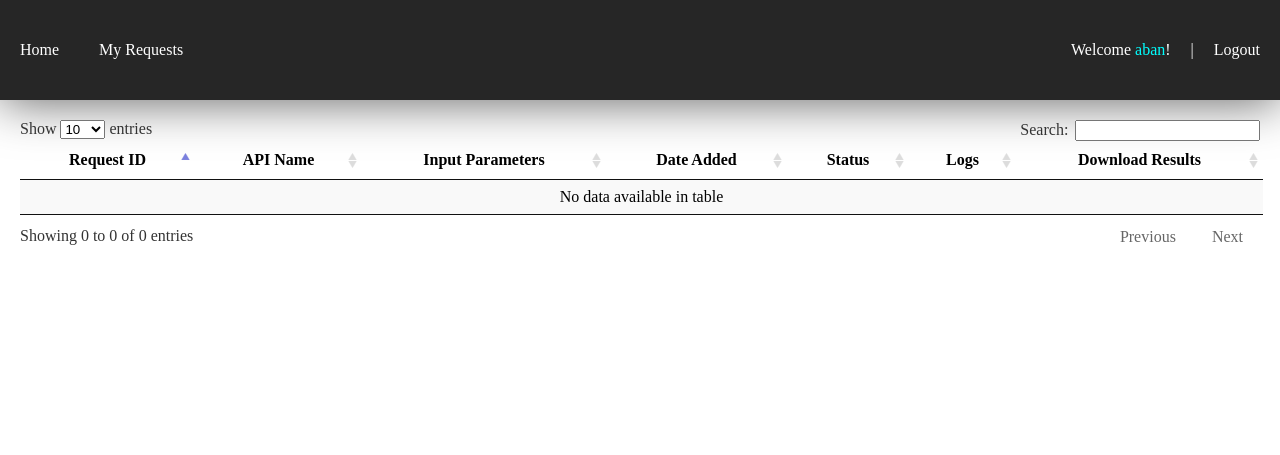
After one commit to shakibaniataha/script-manager, a Django app: page /requests/ in a window 1280 px wide. The commit adds this page. Shown: the top 455 px of the page. Run offline with Django 3.2, Linux system fonts and the light colour scheme; a user stored in the database is signed in; data that the repository does not hold is empty; parts of the project's set-up code (start-up, migrations or seed data) failed here and were passed over.

Commit message:
Basic functionality for adding requests and observing older requests (my requests)

```diff
--- a/main/forms.py
+++ b/main/forms.py
@@ -17,4 +17,4 @@ class RegisterForm(UserCreationForm):
 class AddRequestForm(forms.ModelForm):
     class Meta:
         model = Request
-        fields = ('input_params')
+        fields = ('input_params',)
--- a/main/urls.py
+++ b/main/urls.py
@@ -8,4 +8,6 @@ urlpatterns = [
     url(r'^login/$', auth_views.LoginView.as_view(redirect_authenticated_user=True), name='login'),
     url(r'^logout/$', auth_views.logout, {'next_page': 'login'}, name='logout'),
     url(r'^register/$', views.register, name='register'),
+    url(r'^requests/$', views.requests, name='requests'),
+    url(r'^ajax/getRequests/$', views.ajaxGetRequests, name='get_requests'),
 ]
--- a/main/views.py
+++ b/main/views.py
@@ -4,7 +4,9 @@ from __future__ import unicode_literals
 from django.contrib.auth import authenticate, login
 from django.shortcuts import render, redirect
 from .forms import RegisterForm, AddRequestForm
-from .models import API
+from .models import API, Request
+from django.contrib.auth.decorators import login_required
+from django.http import JsonResponse
 
 
 def home(request):
@@ -18,10 +20,20 @@ def home(request):
 
     if request.method == 'POST':
         form = AddRequestForm(request.POST)
+        if form.is_valid():
+            req = form.save(commit=False)
+            req.api_id = API.objects.get(pk=request.POST.get('api-select'))
+            req.owner = request.user
+            req.status = 'processing'
+            req.save()
+            # Now you must call celery worker to run the request script
 
-        # To be continued...
+            return redirect('requests')
 
-    return render(request, 'main/home.html', {'apis': user_apis})
+    else:
+        form = AddRequestForm()
+
+    return render(request, 'main/home.html', {'apis': user_apis, 'form': form})
 
 
 def register(request):
@@ -39,3 +51,24 @@ def register(request):
     else:
         form = RegisterForm()
     return render(request, 'main/register.html', {'form': form})
+
+
+@login_required
+def requests(request):
+    return render(request, 'main/requests.html')
+
+
+def ajaxGetRequests(request):
+    response = []
+    if request.user.id:
+        reqs = Request.objects.filter(owner=request.user)
+        for req in reqs:
+            response.append({
+                'request_id': req.id,
+                'api_name': req.api_id.name,
+                'input_params': req.input_params,
+                'date_added': req.date_added,
+                'status': dict(Request.REQUEST_STATUS)[req.status]
+            })
+
+    return JsonResponse(response, safe=False)
--- /dev/null
+++ b/static/JS/main.js
@@ -0,0 +1,42 @@
+$.ajax({
+    url: '/ajax/getRequests/',
+    success: function (result) {
+        var requests = $('#requests');
+        requests.show();
+        requests.DataTable({
+            "aaData": result,
+            "aoColumns": [
+                { "mDataProp": "request_id" },
+                { "mDataProp": "api_name" },
+                { "mDataProp": "input_params" },
+                { "mDataProp": "date_added" },
+                { "mDataProp": "status" },
+                { "mDataProp": null },
+                { "mDataProp": null }
+                // {
+                //     render: function (a, b, row_data) {
+                //         return row_data['status'] === 'scheduled' ?
+                //             '<input type="button" id="'+row_data['id']+'" value="Run" class="script-run-btn"/>'
+                //             : '';
+                //     }
+                // }
+
+            ],
+            destroy: true
+        });
+    }
+});
+// .done(function(){
+//     $('.script-run-btn').on('click', function(){
+//         $.ajax({
+//             url: '/runRequest/',
+//             data: {
+//                 'request_id': this.id
+//             },
+//             dataType: 'json',
+//             success: function (result) {
+//                 alert(JSON.stringify(result))
+//             }
+//         });
+//     });
+// });
--- a/templates/base.html
+++ b/templates/base.html
@@ -19,6 +19,7 @@
                 <span class="separator">|</span>
                 <a href="{% url 'register' %}" class="right-link">Register</a>
             {% else %}
+                <a href="{% url 'requests' %}" class="left-link">My Requests</a>
                 <a href="{% url 'logout' %}" class="right-link">Logout</a>
                 <span class="separator">|</span>
                 <span class="welcome-user">Welcome <span class="username">{{ user.username }}</span>!</span>
--- /dev/null
+++ b/templates/main/requests.html
@@ -0,0 +1,20 @@
+{% extends 'base.html' %}
+{% load staticfiles %}
+
+{% block title %}My Requests{% endblock %}
+
+{% block content %}
+    <table id="requests" class="display" hidden>
+        <thead>
+            <tr>
+                <th>Request ID</th>
+                <th>API Name</th>
+                <th>Input Parameters</th>
+                <th>Date Added</th>
+                <th>Status</th>
+                <th>Logs</th>
+                <th>Download Results</th>
+            </tr>
+        </thead>
+    </table>
+{% endblock %}
```
Also changed, not shown: templates/main/home.html (+6 -3 lines).
